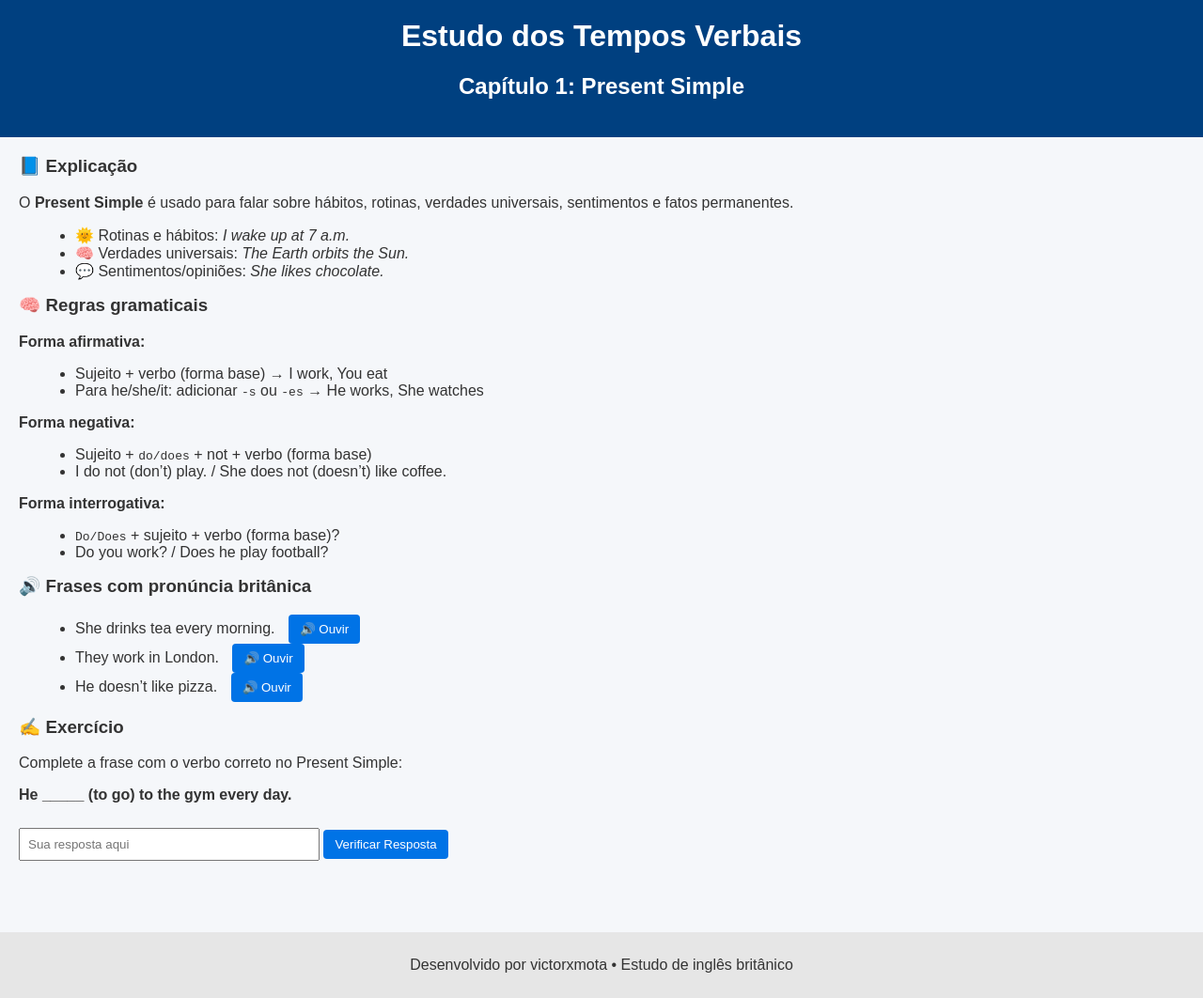
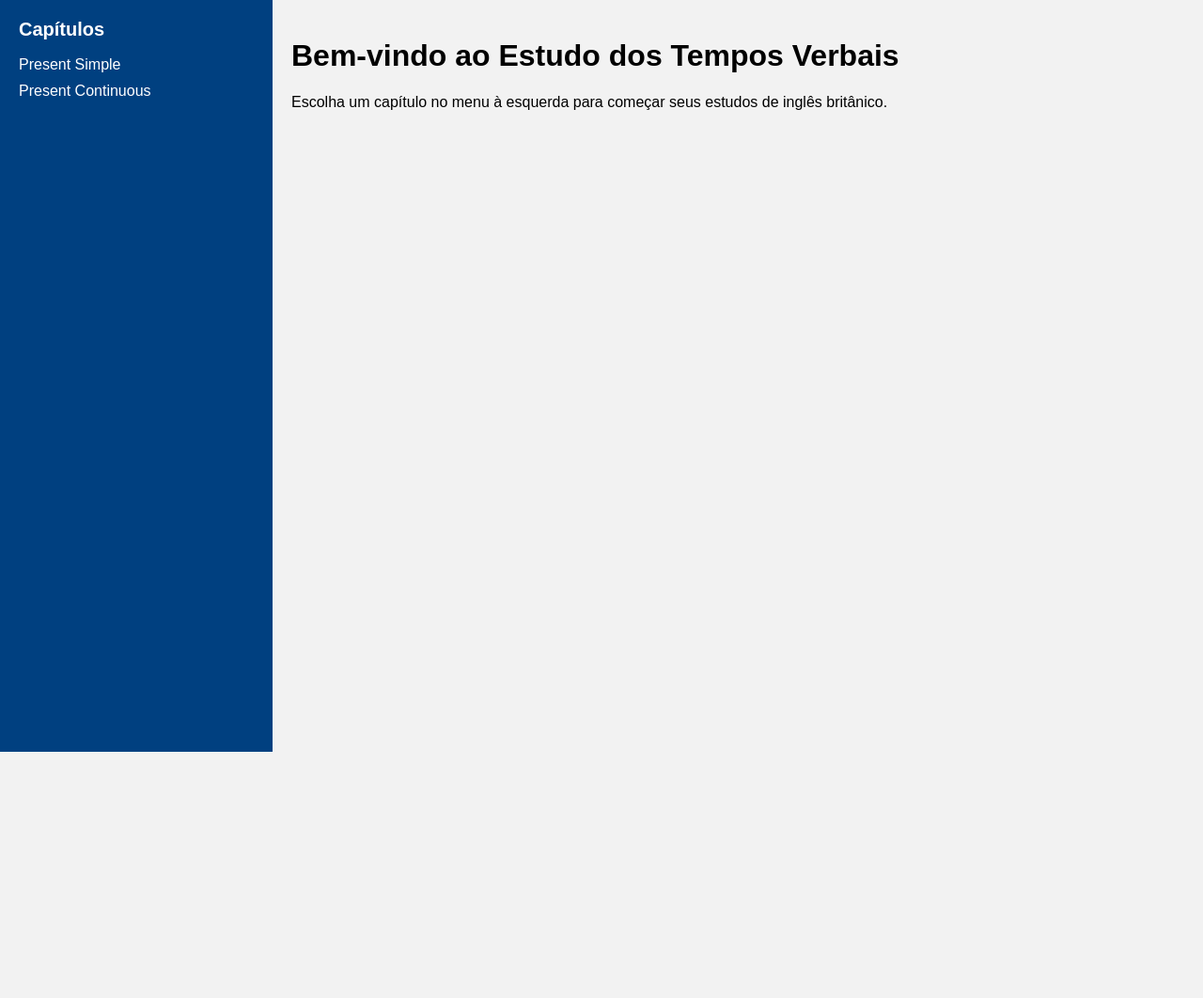
Before and after one commit to victorxmota/estudo-tempos-verbais, a plain HTML site: page index.html in a window 1280 px wide. Shown: the whole page at 94% size. After the commit the page ends 800 px from the top, so only its background shows below. Drawn offline with Linux system fonts and the light colour scheme.

Commit message:
Add files via upload

```diff
--- a/index.html
+++ b/index.html
@@ -1,71 +1,25 @@
-
 <!DOCTYPE html>
 <html lang="pt-BR">
 <head>
-    <meta charset="UTF-8">
-    <title>Estudo dos Tempos Verbais - Present Simple</title>
-    <link rel="stylesheet" href="style.css">
+  <meta charset="UTF-8">
+  <title>Estudo dos Tempos Verbais</title>
+  <link rel="stylesheet" href="style.css">
 </head>
 <body>
-    <header>
-        <h1>Estudo dos Tempos Verbais</h1>
-        <h2>Capítulo 1: Present Simple</h2>
-    </header>
-
-    <section class="content">
-        <h3>📘 Explicação</h3>
-        <p>O <strong>Present Simple</strong> é usado para falar sobre hábitos, rotinas, verdades universais, sentimentos e fatos permanentes.</p>
+  <div class="container">
+    <aside class="sidebar">
+      <h2>Capítulos</h2>
+      <nav>
         <ul>
-            <li>🌞 Rotinas e hábitos: <em>I wake up at 7 a.m.</em></li>
-            <li>🧠 Verdades universais: <em>The Earth orbits the Sun.</em></li>
-            <li>💬 Sentimentos/opiniões: <em>She likes chocolate.</em></li>
+          <li><a href="present-simple.html">Present Simple</a></li>
+          <li><a href="present-continuous.html">Present Continuous</a></li>
         </ul>
-
-        <h3>🧠 Regras gramaticais</h3>
-        <p><strong>Forma afirmativa:</strong></p>
-        <ul>
-            <li>Sujeito + verbo (forma base) → I work, You eat</li>
-            <li>Para he/she/it: adicionar <code>-s</code> ou <code>-es</code> → He works, She watches</li>
-        </ul>
-        <p><strong>Forma negativa:</strong></p>
-        <ul>
-            <li>Sujeito + <code>do/does</code> + not + verbo (forma base)</li>
-            <li>I do not (don’t) play. / She does not (doesn’t) like coffee.</li>
-        </ul>
-        <p><strong>Forma interrogativa:</strong></p>
-        <ul>
-            <li><code>Do/Does</code> + sujeito + verbo (forma base)?</li>
-            <li>Do you work? / Does he play football?</li>
-        </ul>
-
-        <h3>🔊 Frases com pronúncia britânica</h3>
-        <ul class="audio-list">
-            <li>
-                She drinks tea every morning.
-                <button onclick="speak('She drinks tea every morning.')">🔊 Ouvir</button>
-            </li>
-            <li>
-                They work in London.
-                <button onclick="speak('They work in London.')">🔊 Ouvir</button>
-            </li>
-            <li>
-                He doesn’t like pizza.
-                <button onclick="speak('He doesn’t like pizza.')">🔊 Ouvir</button>
-            </li>
-        </ul>
-
-        <h3>✍️ Exercício</h3>
-        <p>Complete a frase com o verbo correto no Present Simple:</p>
-        <p><strong>He _____ (to go) to the gym every day.</strong></p>
-        <input type="text" id="userAnswer" placeholder="Sua resposta aqui">
-        <button onclick="checkAnswer()">Verificar Resposta</button>
-        <p id="feedback"></p>
-    </section>
-
-    <footer>
-        <p>Desenvolvido por victorxmota • Estudo de inglês britânico</p>
-    </footer>
-
-    <script src="script.js"></script>
+      </nav>
+    </aside>
+    <main class="content">
+      <h1>Bem-vindo ao Estudo dos Tempos Verbais</h1>
+      <p>Escolha um capítulo no menu à esquerda para começar seus estudos de inglês britânico.</p>
+    </main>
+  </div>
 </body>
 </html>
--- a/script.js
+++ b/script.js
@@ -1,21 +1,19 @@
-
 function speak(text) {
     const msg = new SpeechSynthesisUtterance();
     msg.text = text;
-    msg.lang = 'en-GB';  // voz britânica
+    msg.lang = 'en-GB';
     window.speechSynthesis.speak(msg);
 }
 
-function checkAnswer() {
-    const userInput = document.getElementById('userAnswer').value.trim().toLowerCase();
-    const correctAnswer = "goes";
-    const feedback = document.getElementById('feedback');
+function checkAnswer(id, correctAnswer) {
+    const userInput = document.getElementById('answer-' + id).value.trim().toLowerCase();
+    const feedback = document.getElementById('feedback-' + id);
 
-    if (userInput === correctAnswer) {
-        feedback.textContent = "✅ Correto! 'He goes to the gym every day.'";
+    if (userInput === correctAnswer.toLowerCase()) {
+        feedback.textContent = "✅ Correto!";
         feedback.style.color = "green";
     } else {
-        feedback.textContent = "❌ Tente novamente. A resposta correta é: goes.";
+        feedback.textContent = "❌ A resposta correta é: " + correctAnswer;
         feedback.style.color = "red";
     }
 }
--- a/style.css
+++ b/style.css
@@ -1,38 +1,50 @@
-
 body {
+    margin: 0;
     font-family: Arial, sans-serif;
-    margin: 0;
-    padding: 0;
-    background-color: #f5f7fa;
-    color: #333;
+    background-color: #f2f2f2;
 }
-header {
+.container {
+    display: flex;
+    height: 100vh;
+}
+.sidebar {
+    width: 250px;
     background-color: #004080;
     color: white;
     padding: 20px;
-    text-align: center;
+}
+.sidebar h2 {
+    font-size: 20px;
+    margin-top: 0;
+}
+.sidebar ul {
+    list-style-type: none;
+    padding: 0;
+}
+.sidebar li {
+    margin: 10px 0;
+}
+.sidebar a {
+    color: white;
+    text-decoration: none;
+}
+.sidebar a:hover {
+    text-decoration: underline;
 }
 .content {
+    flex-grow: 1;
     padding: 20px;
-}
-h1, h2, h3 {
-    margin-top: 0;
-}
-ul {
-    list-style-type: disc;
-    margin-left: 20px;
-}
-.audio-list button {
-    margin-left: 10px;
+    overflow-y: auto;
 }
 input[type="text"] {
     padding: 8px;
-    margin: 10px 0;
     width: 100%;
     max-width: 300px;
+    margin-bottom: 10px;
 }
 button {
     padding: 8px 12px;
+    margin-top: 5px;
     background-color: #0073e6;
     color: white;
     border: none;
@@ -43,12 +55,6 @@ button:hover {
     background-color: #005bb5;
 }
 #feedback {
+    font-weight: bold;
     margin-top: 10px;
-    font-weight: bold;
 }
-footer {
-    text-align: center;
-    padding: 10px;
-    background-color: #e6e6e6;
-    margin-top: 30px;
-}
```
Also changed, not shown: present-continuous.html (added, +36 -0 lines), present-simple.html (added, +44 -0 lines).
